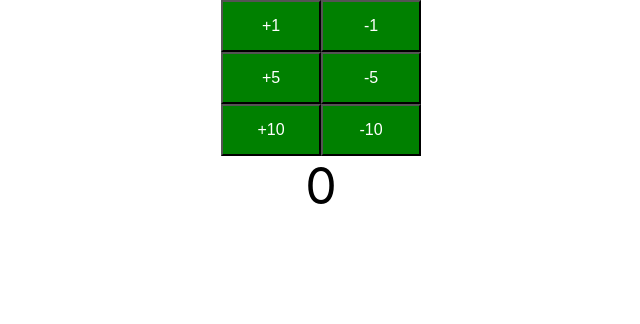
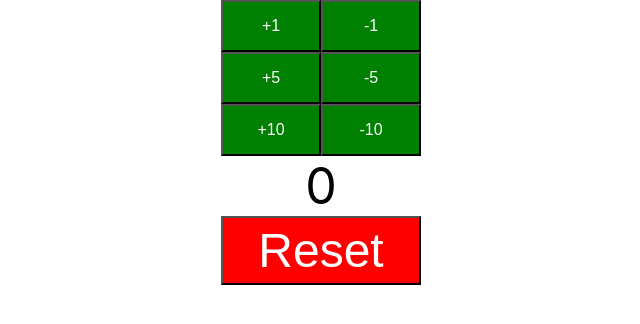
Before and after one commit to TechBrenda/todo-app, a React (Create React App) app in the folder todo-app/: page / in a window 1280 px wide. Shown: the top 324 px of the page, without its empty margins (319-959 px from the left). Built offline with nearby package versions, Linux system fonts and the light colour scheme.

Commit message:
Counter reset button

```diff
--- a/todo-app/src/components/counter/Counter.css
+++ b/todo-app/src/components/counter/Counter.css
@@ -14,3 +14,11 @@
 .counter {
   text-align: center;
 }
+
+.reset {
+  background-color: red;
+  font-size: 48px;
+  padding: 5px;
+  color: white;
+  width: 200px;
+}
--- a/todo-app/src/components/counter/Counter.js
+++ b/todo-app/src/components/counter/Counter.js
@@ -10,12 +10,15 @@
   }
 
   increment = incrementer => {
-    console.log('increment from parent')
     this.setState(prevState => {
       return {
         counter: prevState.counter + incrementer
       }
     })
+  }
+
+  reset = () => {
+    this.setState({ counter: 0 })
   }
 
   render = () => {
@@ -25,6 +28,11 @@
         <CounterButton by={5} incrementMethod={this.increment} />
         <CounterButton by={10} incrementMethod={this.increment} />
         <span className='count'>{this.state.counter}</span>
+        <div>
+          <button className='reset' onClick={this.reset}>
+            Reset
+          </button>
+        </div>
       </div>
     )
   }
```
